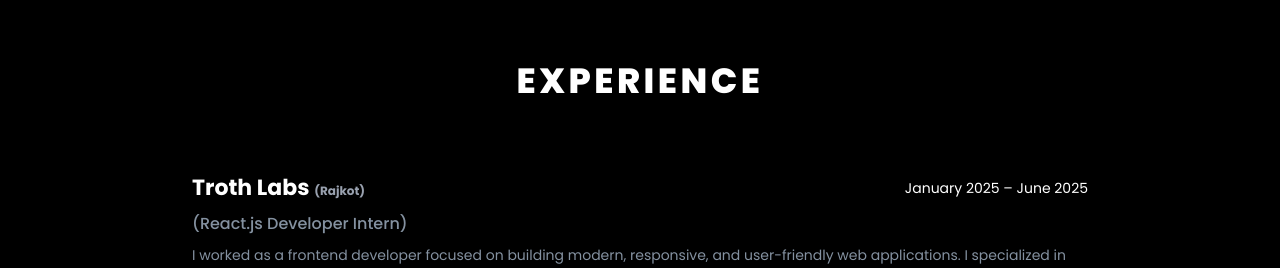
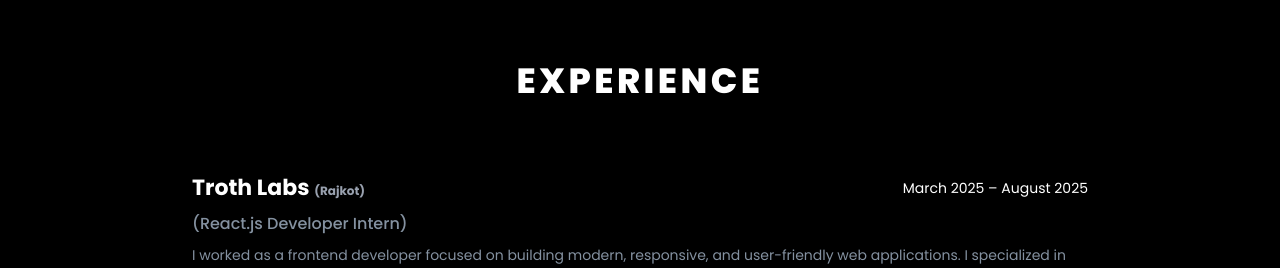
Before and after one commit to khush-kalariya/portfolio, a React (Vite) app: page / in a window 1280 px wide. Shown: the part 2783-3051 px from the top of the page. Built offline with nearby package versions, Linux system fonts and the light colour scheme.

Commit message:
change date

```diff
--- a/src/components/Companyexperience.jsx
+++ b/src/components/Companyexperience.jsx
@@ -4,7 +4,7 @@
   {
     company: "Troth Labs",
     location: "Rajkot",
-    duration: "January 2025 – June 2025",
+    duration: "March 2025 – August  2025",
     role: "React.js Developer Intern",
     description:
       "I worked as a frontend developer focused on building modern, responsive, and user-friendly web applications. I specialized in creating clean UI, seamless user experiences, and scalable frontend solutions using modern web technologies.",
```
